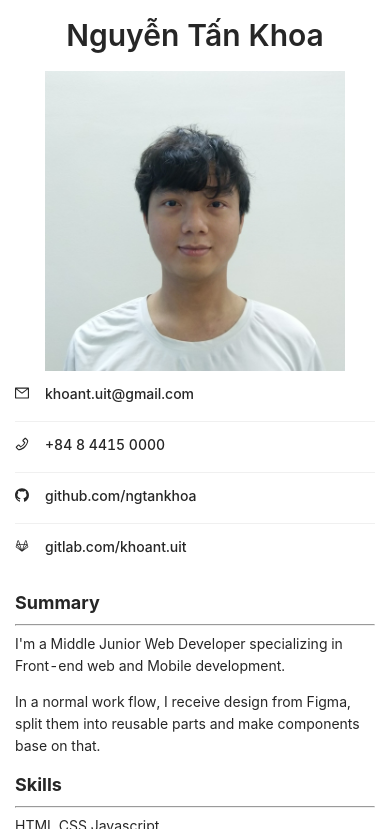
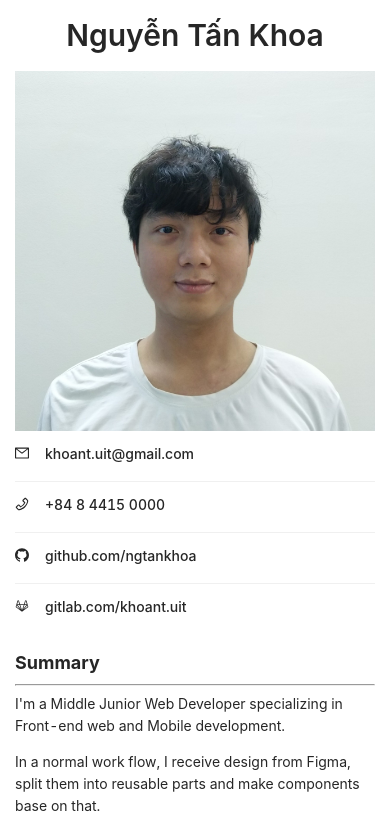
Before and after one commit to ngtankhoa/next-cv, a Next.js app: page / in a window 390 px wide. Shown: the top 835 px of the page. Built offline with nearby package versions, Linux system fonts and the light colour scheme.

Commit message:
style responsive

```diff
--- a/pages/index.tsx
+++ b/pages/index.tsx
@@ -1,6 +1,6 @@
 import Head from 'next/head';
 import { Summary, Hobby, Skills, Education, Experience } from 'containers';
-import { Main, Sidebar, Content } from 'styles/pages.styled';
+import { Main, Sidebar, Content, SidebarItem } from 'styles/pages.styled';
 import { Typography, List } from 'antd';
 import {
     MailOutlined,
@@ -31,8 +31,11 @@ export default function Home() {
             </Head>
             <Main>
                 <Sidebar>
-                    {/* <Name>Nguyễn Tấn Khoa</Name> */}
-                    <Typography.Title level={2} style={{ textAlign: 'center' }}>
+                    <SidebarItem>
+                        <Typography.Title
+                            level={2}
+                            style={{ textAlign: 'center' }}
+                        >
                             Nguyễn Tấn Khoa
                         </Typography.Title>
                         <img
@@ -42,10 +45,12 @@ export default function Home() {
                                 display: 'block',
                                 marginLeft: 'auto',
                                 marginRight: 'auto',
-                            maxWidth: 300,
-                            maxHeight: 300,
+                                maxWidth: '100%',
+                                height: 'auto',
                             }}
                         />
+                    </SidebarItem>
+                    <SidebarItem>
                         <List>
                             <Item>
                                 <Meta
@@ -72,6 +77,7 @@ export default function Home() {
                                 />
                             </Item>
                         </List>
+                    </SidebarItem>
                 </Sidebar>
                 <Content>
                     <Summary />
--- a/styles/pages.styled.tsx
+++ b/styles/pages.styled.tsx
@@ -7,15 +7,21 @@ const Main = styled.div`
     gap: 15px;
     padding: 15px;
     @media (max-width: 768px) {
+        height: auto;
         flex-direction: column;
     }
 `;
 const Sidebar = styled.div`
     flex: 2;
 `;
+const SidebarItem = styled.div`
+    max-width: 400px;
+    margin-left: auto;
+    margin-right: auto;
+`;
 const Content = styled.div`
     flex: 8;
     overflow-y: auto;
 `;
 
-export { Main, Sidebar, Content };
+export { Main, Sidebar, Content, SidebarItem };
```
Lines whose indentation alone changed are shown as unchanged.
